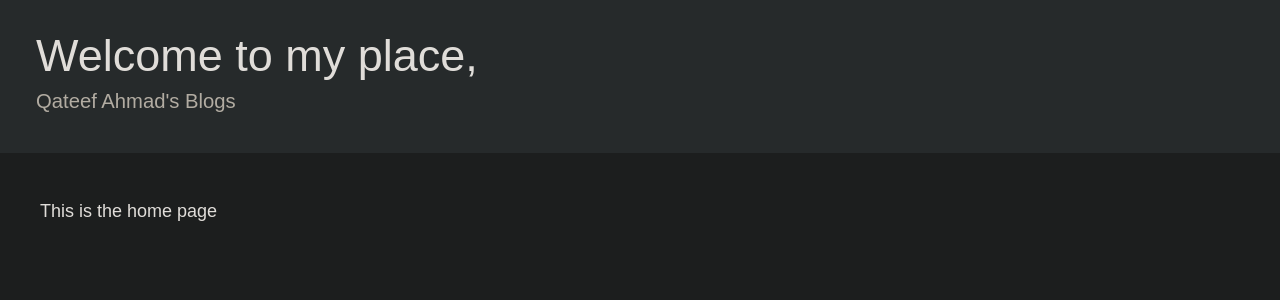
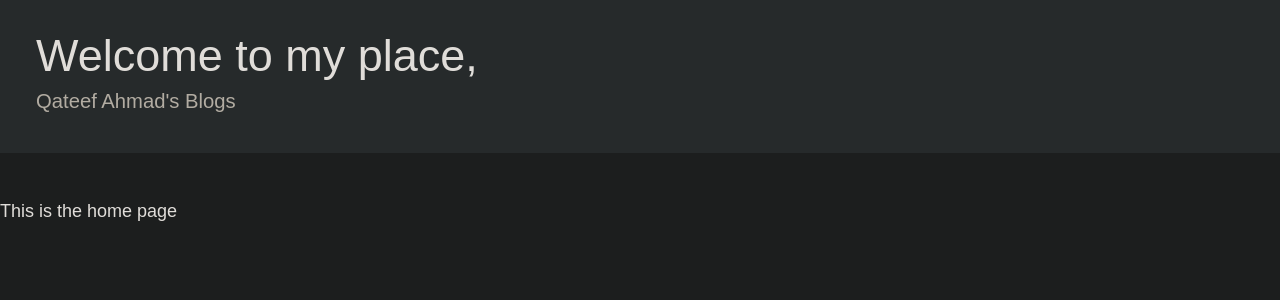
Before and after one commit to enix403/enix403.github.io, a SvelteKit app: page / in a window 1280 px wide. Shown: the top 300 px of the page. Built offline with nearby package versions, Linux system fonts and the light colour scheme.

Commit message:
Set layout

```diff
--- a/src/routes/+layout.svelte
+++ b/src/routes/+layout.svelte
@@ -11,7 +11,7 @@
     <p class="mt-2 text-lg text-[#B2ACA2]">Qateef Ahmad's Blogs</p>
   </div>
 
-  <div class="mx-auto max-w-[1200px]">
+  <div class="mx-auto max-w-[1280px] mb-20">
     <div class="pt-10">
       {@render children?.()}
     </div>
```
